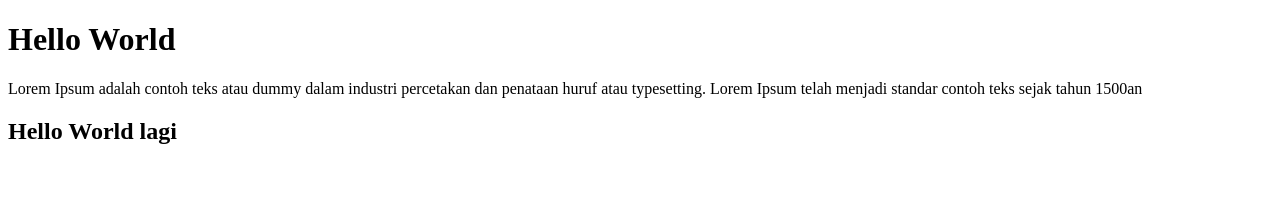
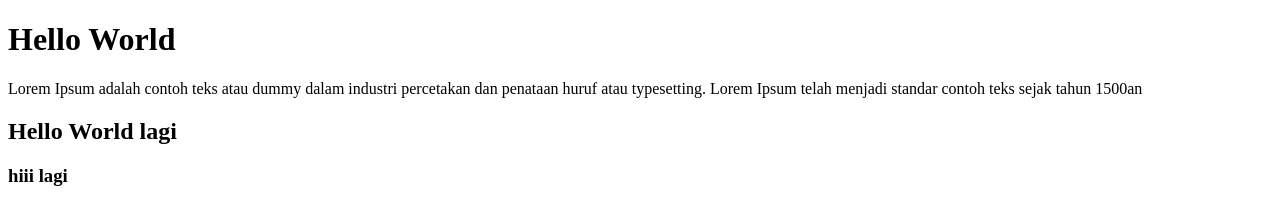
Before and after one commit to arissupardiman1/github-rebase1, a plain HTML site: page index.html in a window 1280 px wide. Drawn offline with Linux system fonts and the light colour scheme.

Commit message:
tambah lagi

```diff
--- a/index.html
+++ b/index.html
@@ -9,5 +9,6 @@
     <h1> Hello World </h1>
     <p> Lorem Ipsum adalah contoh teks atau dummy dalam industri percetakan dan penataan huruf atau typesetting. Lorem Ipsum telah menjadi standar contoh teks sejak tahun 1500an </p>
     <h2> Hello World lagi </h2>
+    <h3> hiii lagi</h3>
 </body>
 </html>
```
